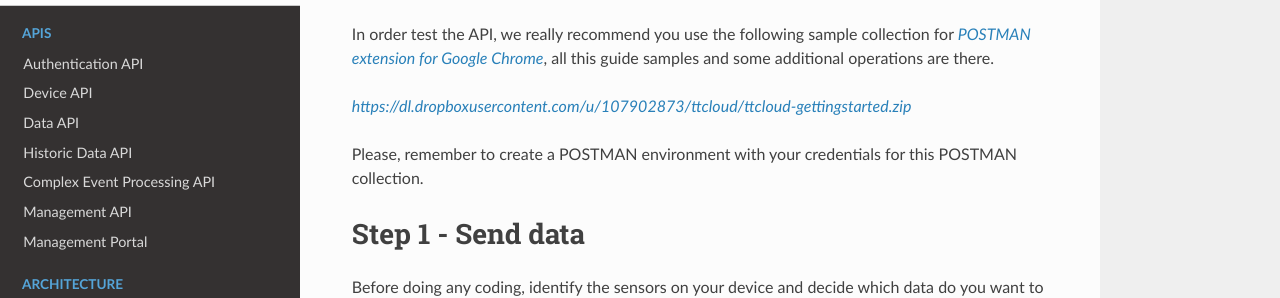
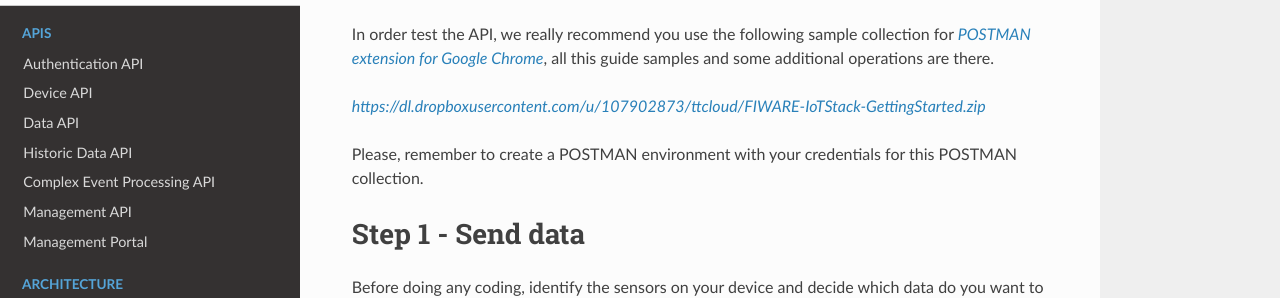
Before and after one commit to telefonicaid/thinking-cities, an MkDocs documentation site: the page built from docs/quickguide.md, in a window 1280 px wide and 900 px high, scrolled down 318 px. Shown: the part 161-459 px from the top of the window. Built offline with MkDocs 1.6.1, drawn with Linux system fonts in a browser that asks for light colours; nearby versions of some CDN libraries; old or Windows-style settings are respelled for this version of MkDocs; some of the changed lines change nothing that is shown.

Commit message:
Update quickguide.md

```diff
--- a/docs/quickguide.md
+++ b/docs/quickguide.md
@@ -40,7 +40,7 @@ collection for [*POSTMAN extension for Google
 Chrome*](https://chrome.google.com/webstore/detail/postman/fhbjgbiflinjbdggehcddcbncdddomop),
 all this guide samples and some additional operations are there.
 
-[*https://dl.dropboxusercontent.com/u/107902873/ttcloud/ttcloud-gettingstarted.zip*](https://dl.dropboxusercontent.com/u/107902873/ttcloud/ttcloud-gettingstarted.zip)
+[*https://dl.dropboxusercontent.com/u/107902873/ttcloud/FIWARE-IoTStack-GettingStarted.zip*](https://dl.dropboxusercontent.com/u/107902873/ttcloud/FIWARE-IoTStack-GettingStarted.zip)
 
 Please, remember to create a POSTMAN environment with your credentials for this POSTMAN collection.
 
```
